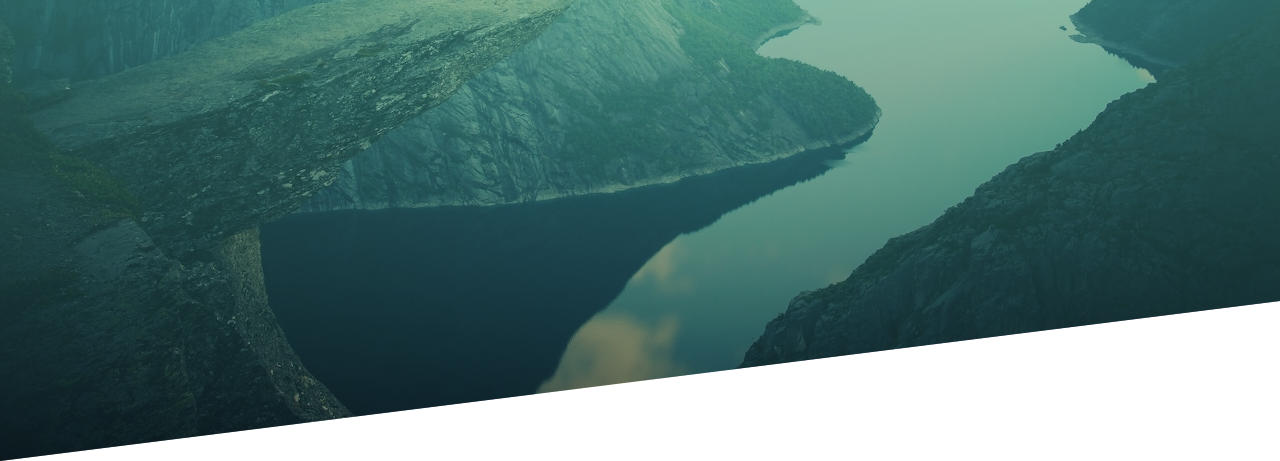
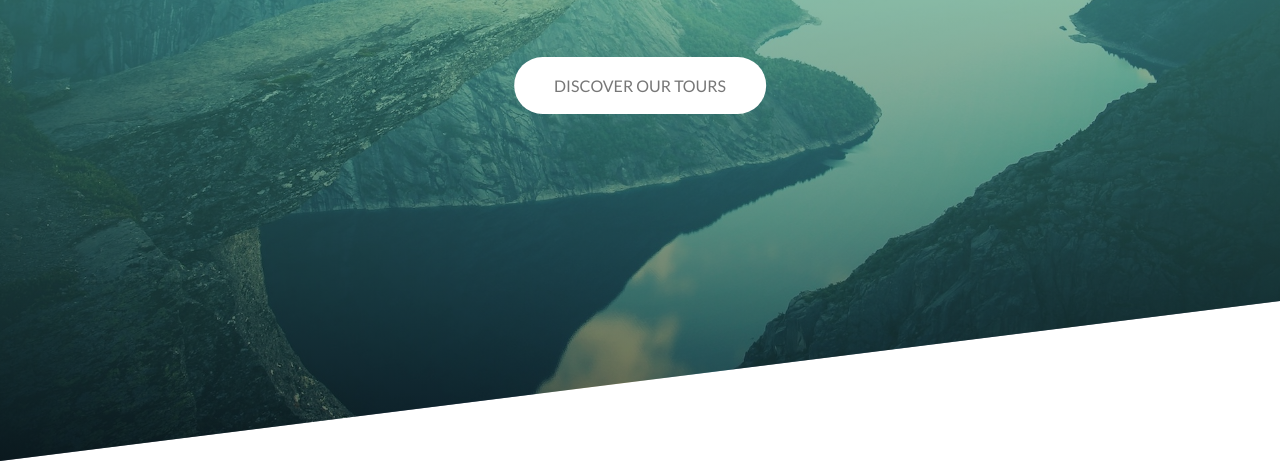
Before and after one commit to iLoush/Outdoors, a plain HTML site: page index.html in a window 1280 px wide. Shown: the part 339-800 px from the top of the page. Drawn offline with Linux system fonts and the light colour scheme.

Commit message:
header section is ready (css and html)

```diff
--- a/css/header.css
+++ b/css/header.css
@@ -22,6 +22,7 @@
    top: 50%;
    left: 50%;
    transform: translate(-50%, -50%);
+   text-align: center;
 }
 
 .header__title {
@@ -29,6 +30,7 @@
    text-transform: uppercase;
    font-weight: 700;
    backface-visibility: hidden;
+   margin-bottom: 60px;
 }
 
 .header__title-main {
@@ -43,7 +45,14 @@
    font-size: 20px;
    letter-spacing: 17px;
    animation: moveToRight 1s ease-out;
+}
 
+.header__btn {
+   background-color: #fff;
+   color: #777;
+   animation: moveToBottom 0.5s ease-out;
+   animation-delay: 0.75s;
+   animation-fill-mode: backwards;
 }
 
 @keyframes moveToLeft {
@@ -77,3 +86,15 @@
       transform: translate(0);
    }
 }
+
+@keyframes moveToBottom {
+   0% {
+      opacity: 0;
+      transform: translateY(30px);
+   }
+
+   100% {
+      opacity: 1;
+      transform: translateY(0);
+   }
+}
--- a/css/style.css
+++ b/css/style.css
@@ -7,8 +7,32 @@
    box-sizing: border-box;
 }
 
+a {
+   color: #fff;
+}
+
 body {
    font-family: "Lato", sans-serif;
    font-size: 16px;
    line-height: 1.7;
 }
+
+/* btn */
+.btn:link,
+.btn:visited {
+   text-transform: uppercase;
+   text-decoration: none;
+   padding: 15px 40px;
+   display: inline-block;
+   border-radius: 100px;
+   transition: all 0.5s;
+}
+
+.btn:hover {
+   transform: translateY(-3px);
+   box-shadow: 0 5px 10px rgb(0, 0, 0, 0.2);
+}
+
+.btn:active {
+   transform: translateY(-1px);
+}
--- a/index.html
+++ b/index.html
@@ -24,9 +24,8 @@
                 <span class="header__title-main">Outdoors</span>
                 <span class="header__title-sub">is where life happens</span>
             </div>
-            <!-- <div class="header__btn">
-                <button type="submit" class="form__btn btn">Задать вопрос</button>
-            </div> -->
+
+            <a href="#" class="header__btn btn">Discover our tours</a>
         </div>
 
     </header>
```
